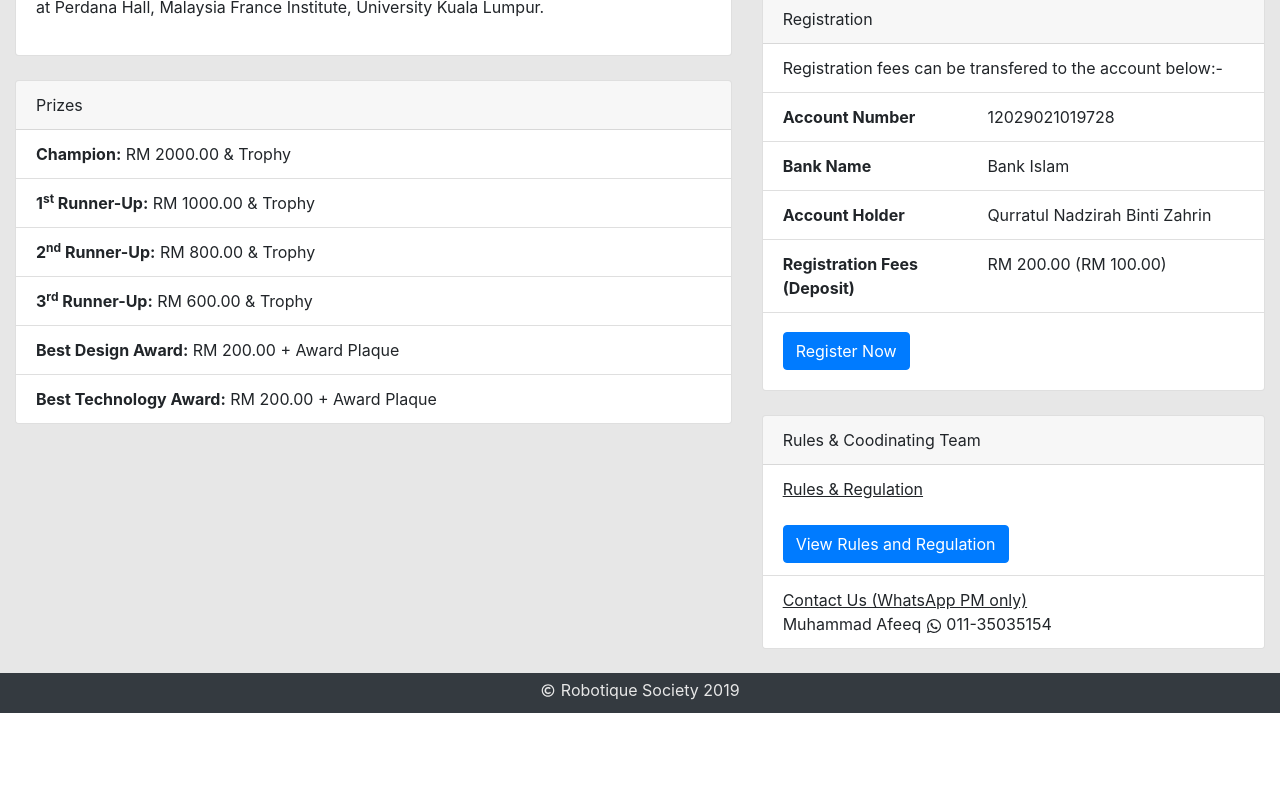
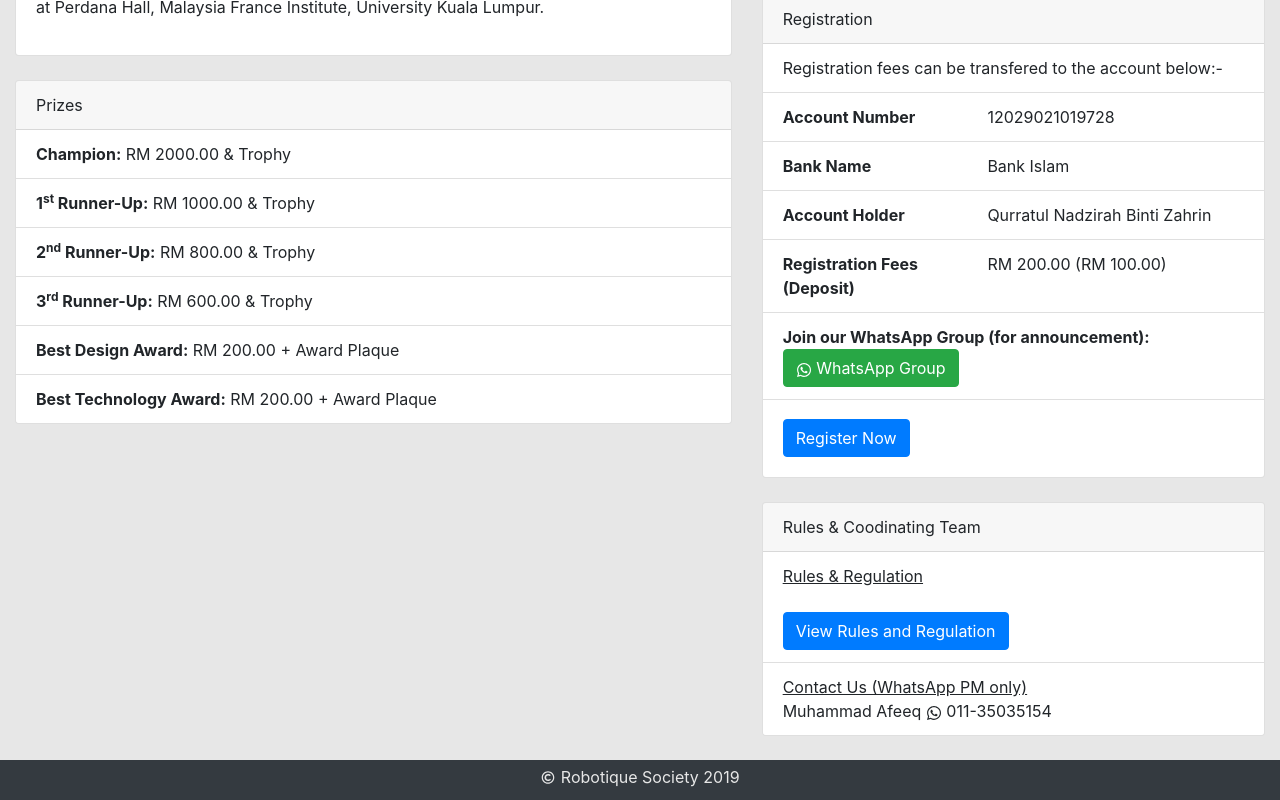
Before and after one commit to robotiquesociety/uirc, a React (Create React App) app: page /#/robot-combat in a window 1280 px wide. Shown: the part 1062-1862 px from the top of the page. Before the commit the page ends 1775 px from the top, so only its background shows below. Built offline with nearby package versions, Linux system fonts and the light colour scheme.

Commit message:
rc ws group

```diff
--- a/src/containers/Robocombat.js
+++ b/src/containers/Robocombat.js
@@ -149,6 +149,23 @@ export default class Robocombat extends React.Component {
                           <Col>RM 200.00 (RM 100.00)</Col>
                         </Row>
                       </ListGroup.Item>
+                      <ListGroup.Item>
+                        <Row>
+                          <Col>
+                            <b>Join our WhatsApp Group (for announcement):</b>
+                          </Col>
+                        </Row>
+                        <Row>
+                          <Col>
+                            <Button
+                              variant="success"
+                              href="https://chat.whatsapp.com/I2RA1UgMfhPCqJlunwROc0"
+                            >
+                              <FaWhatsapp /> WhatsApp Group
+                            </Button>
+                          </Col>
+                        </Row>
+                      </ListGroup.Item>
                     </ListGroup>
                     <Card.Body>
                       <Button
```
